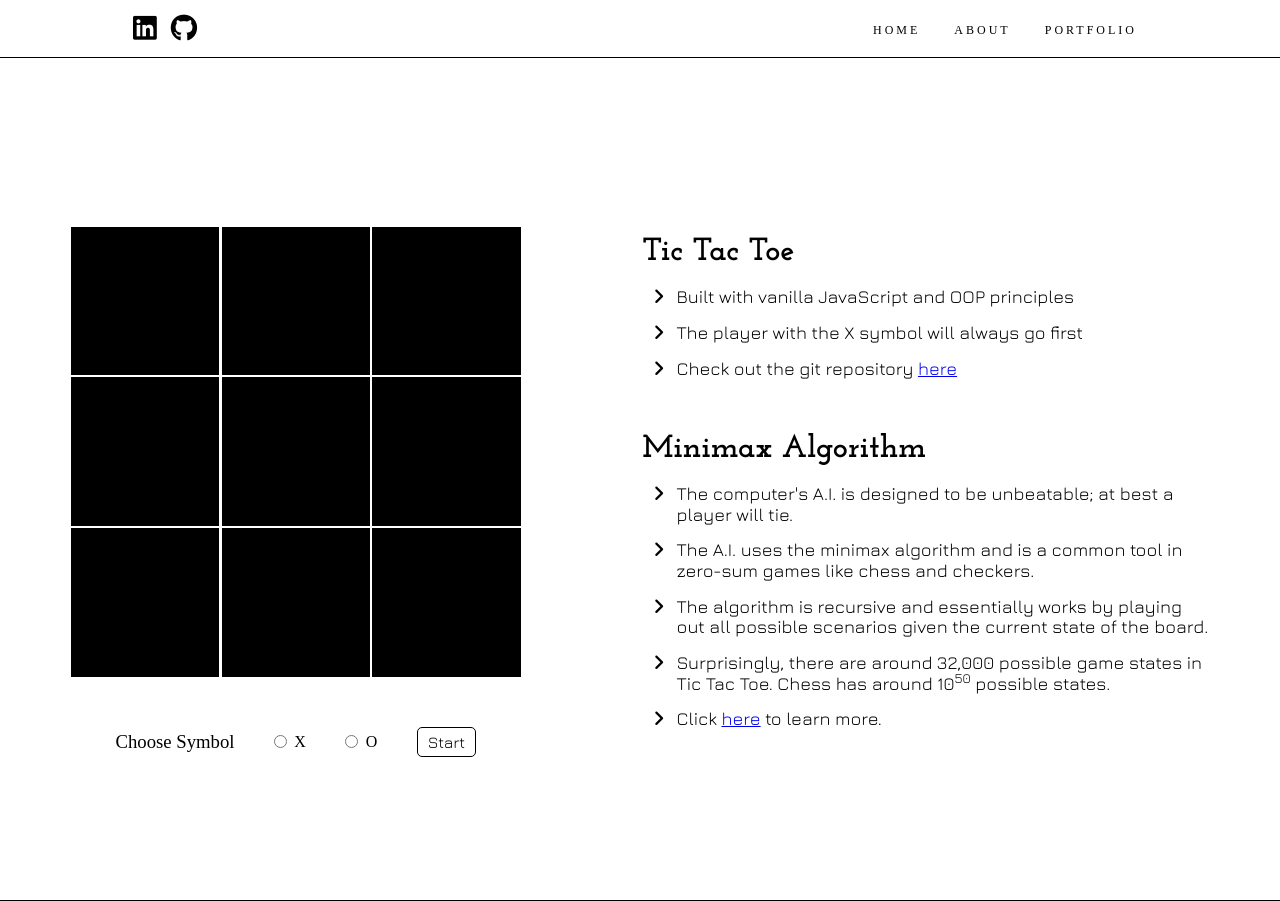
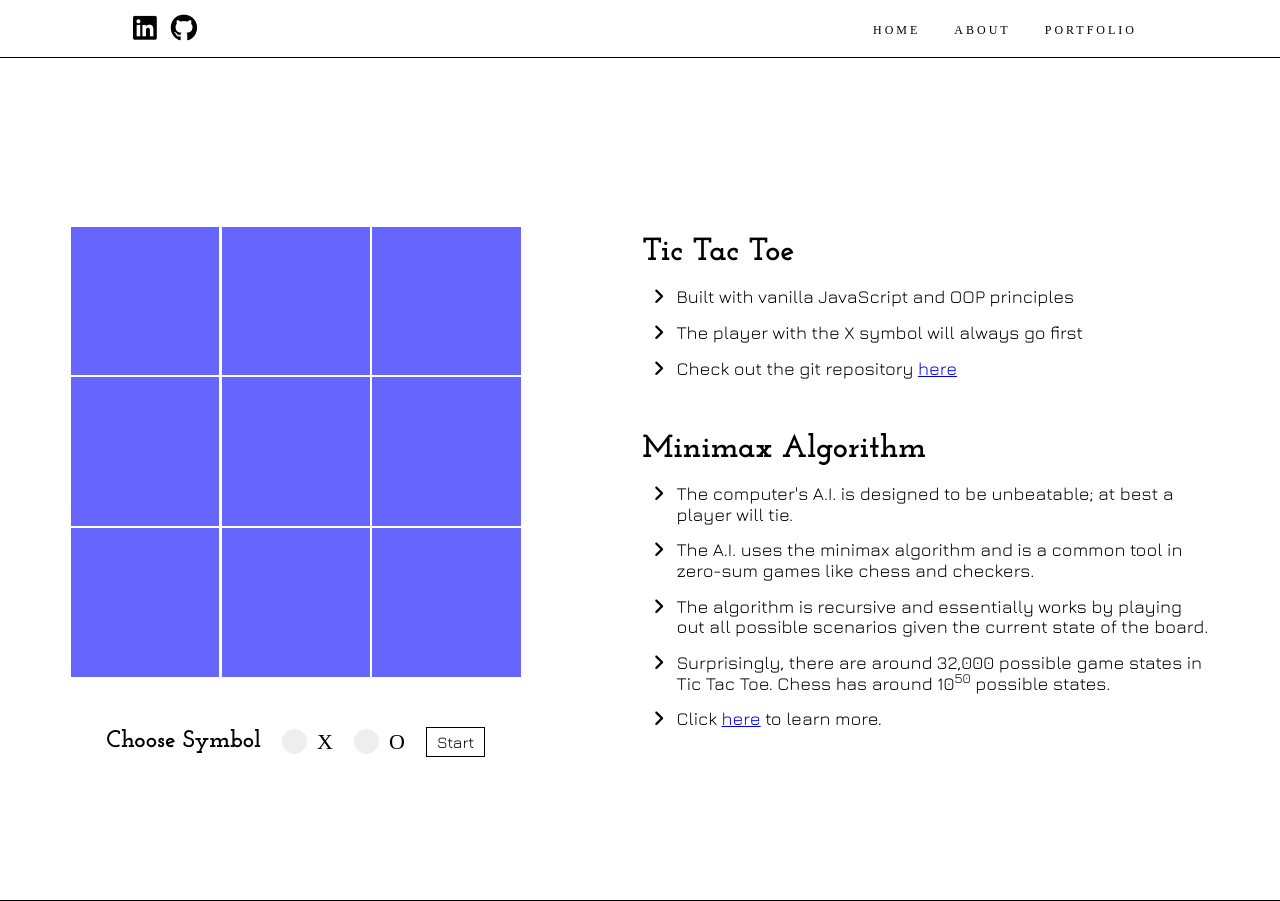
Before and after one commit to amfische/amfische.github.io, a Jekyll site: the page built from _portfolio/tictactoe.html, in a window 1280 px wide. Built offline with Jekyll 4.4.1, drawn with Linux system fonts in a browser that asks for light colours; nearby versions of some CDN libraries; some web fonts are replaced.

Commit message:
removed old code, styled controls and added some color

```diff
--- a/_includes/tictactoe-footer.html
+++ b/_includes/tictactoe-footer.html
@@ -14,7 +14,8 @@
 			computer: new Player(),
 			user: new Player(),
 			symbol: '',
-			start: false
+			start: false,
+			startBtn: 'Start'
 		},
 		created() {
 			this.computer.settings(this.board, this.user, true)
@@ -25,6 +26,7 @@
 				this.user.setMarker(value)
 				this.board.reset()
 				this.start = false
+				this.startBtn = 'Start'
 			}
 		},
 		methods: {
@@ -33,6 +35,7 @@
 					alert('Please choose a symbol')
 				} else {
 					this.start = true
+					this.startBtn = 'Restart'
 					this.board.reset()
 					if (this.user.marker === 'X') {
 						this.user.turn = true
--- a/_portfolio/tictactoe.html
+++ b/_portfolio/tictactoe.html
@@ -12,9 +12,15 @@ collections: porfolio
 			</div>
 			<div id="controls">
 				<h3>Choose Symbol</h3>
-				<label><input type="radio" name="symbol" value="X" v-model="symbol"><span>X</span></label>
-				<label><input type="radio" name="symbol" value="O" v-model="symbol"><span>O</span></label>
-				<button class="start" @click="startGame">Start</button>
+				<label class="radio-btn">X
+				  <input type="radio" name="symbol" value="X" v-model="symbol">
+				  <span class="checkmark"></span>
+				</label>
+				<label class="radio-btn">O
+				  <input type="radio" name="symbol" value="O" v-model="symbol">
+				  <span class="checkmark"></span>
+				</label>
+				<button class="start" @click="startGame" v-text="startBtn"></button>
 			</div>
 		</div> <!-- end display -->
 
--- a/assets/_sass/tictactoe.scss
+++ b/assets/_sass/tictactoe.scss
@@ -18,8 +18,8 @@
 			justify-content: center;
 			align-items: center;
 			font-size: 4em;
-			background-color: black;
-			color: white;
+			background-color: #6666ff;
+			color: yellow;
 			&:hover {
 				cursor: pointer;
 				color: yellow;
@@ -36,23 +36,61 @@
 
 		h3 {
 			margin: 0px;
-			font-weight: 200;
+			font-size: 1.5em;
+			font-family: 'Josefin Slab', serif;
 		}
 
-		label {
-	    width: 8%;
-	    display: flex;
-	    align-items: center;
-	    justify-content: space-between;
+		label.radio-btn {
+	    display: block;
+	    position: relative;
+	    padding-left: 35px;
+	    cursor: pointer;
+	    font-size: 22px;
+	    -webkit-user-select: none;
+	    -moz-user-select: none;
+	    -ms-user-select: none;
+	    user-select: none;
+	    input {
+	    	position: absolute;
+		    opacity: 0;
+	    }
+	    span.checkmark {
+  	    position: absolute;
+		    top: 0;
+		    left: 0;
+		    height: 25px;
+		    width: 25px;
+		    background-color: #eee;
+		    border-radius: 50%;
+	    }
+	    span.checkmark:after {
+	    	content: "";
+		    position: absolute;
+		    display: none;
+  	    top: 9px;
+				left: 9px;
+				width: 8px;
+				height: 8px;
+				background: yellow;
+
+	    }
+			/* When the radio button is checked, add a blue background */
+			input:checked ~ .checkmark {
+			  background-color: #6666ff;
+			}
+			/* Show the indicator (dot/circle) when checked */
+		  input:checked ~ .checkmark:after {
+			  display: block;
+			}
 		}
 
 		button {
 			padding: 5px 10px;
 			background-color: #fff;
 			border: 1px solid black;
-			border-radius: 5px;
 			font-family: 'Jura', sans-serif;
 			&:hover { cursor: pointer; }
+			&:focus { outline: 0; }
 		}
 	}
 }
```
Also changed, not shown: assets/js/tictactoe/boardinterface.js (deleted, +0 -51 lines), assets/js/tictactoe/computer.js (deleted, +0 -76 lines).
